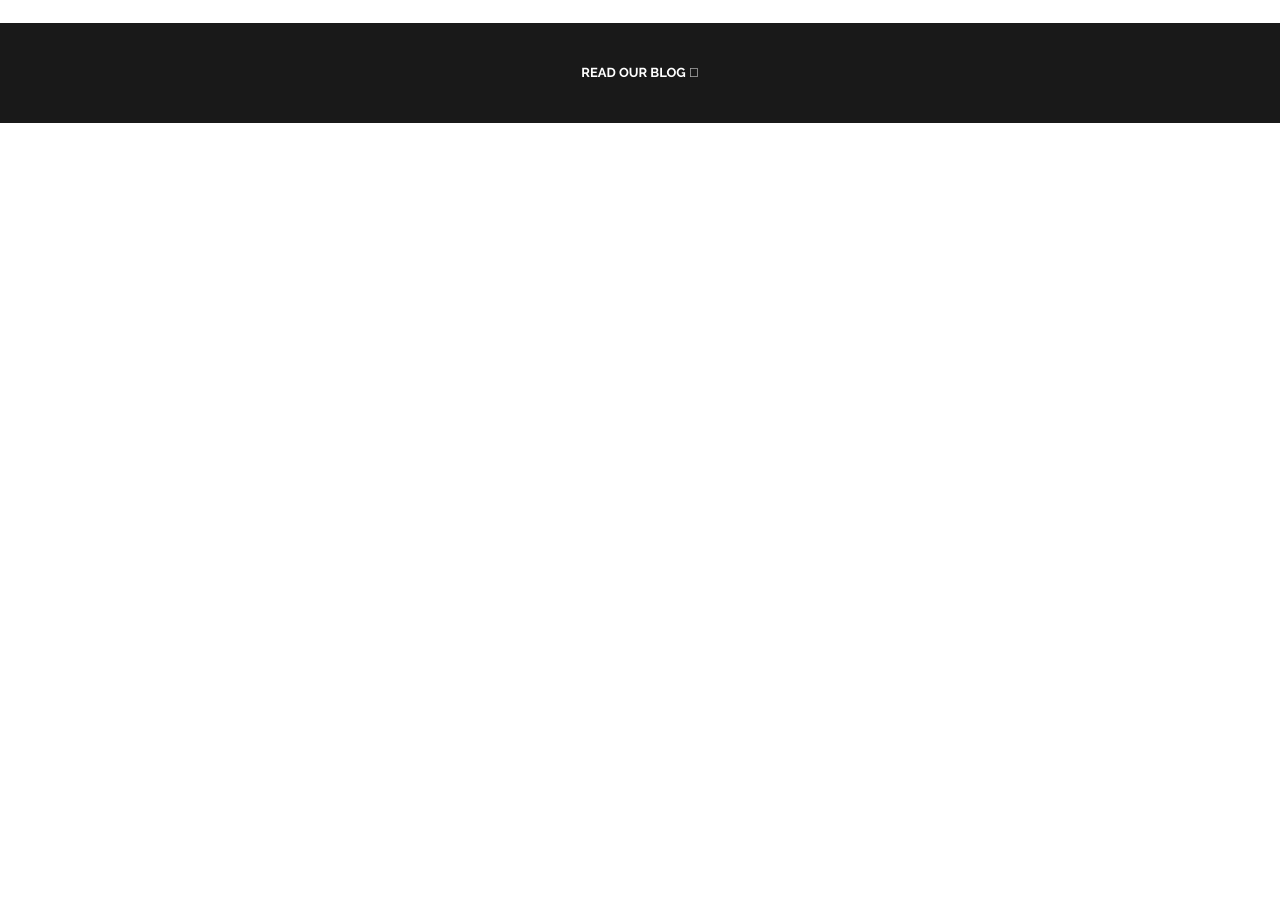
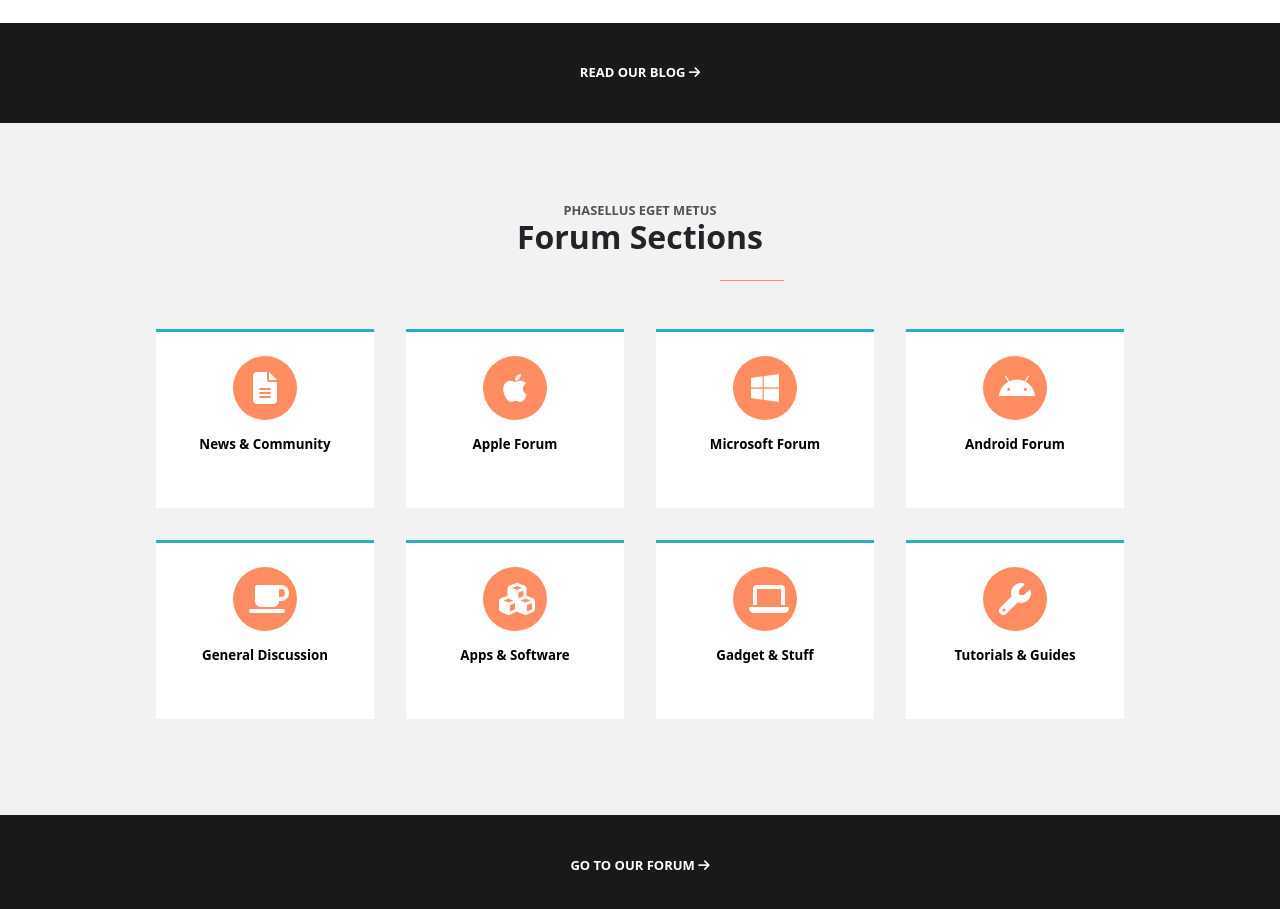
Before and after one commit to Michelazani/proj-html-vuejs, a Vue app: page / in a window 1280 px wide. Shown: the part 2840-3749 px from the top of the page. Before the commit the page ends 2963 px from the top, so only its background shows below. Built offline with nearby package versions, Linux system fonts and the light colour scheme.

Commit message:
inserimento article con testo e icone

```diff
--- a/index.html
+++ b/index.html
@@ -5,12 +5,13 @@
     <link rel="icon" type="image/svg+xml" href="/vite.svg" />
     <meta name="viewport" content="width=device-width, initial-scale=1.0" />
     <title>Forum</title>
-    <!-- fontawesome -->
-    <link rel="stylesheet" href="https://cdnjs.cloudflare.com/ajax/libs/font-awesome/6.5.1/css/all.min.css">
+
     <!-- font-family -->
     <link rel="preconnect" href="https://fonts.googleapis.com">
     <link rel="preconnect" href="https://fonts.gstatic.com" crossorigin>
     <link href="https://fonts.googleapis.com/css2?family=Raleway:wght@200;300;400;500;600;700;800&display=swap" rel="stylesheet">
+     <!-- fontawesome -->
+     <link rel="stylesheet" href="https://cdnjs.cloudflare.com/ajax/libs/font-awesome/6.5.1/css/all.min.css">
   </head>
   <body>
     <div id="app"></div>
--- a/src/components/AppMain.vue
+++ b/src/components/AppMain.vue
@@ -19,11 +19,11 @@ export default{
     4.ripeto 2
     5.div diviso in 2 (60-40% ish)
     6. 100% black con text
-    7.div.container, calc/4
+    7.div.container, calc/4 con flex
     8.ripeto 6
     9.bkg-img con text e btn
     10. input+btn  -->
-        <section>
+    <section>
         <div class="s-container">
             <h6>phasellus eget metus</h6>
             <h2>All the latest news</h2>
@@ -111,7 +111,48 @@ export default{
         </div>
         <article class="black-line">
             <h5>read our blog <span><i class="fa-solid fa-arrow-right"></i></span> </h5>
-
+        </article>
+        <div class=" forum-section">
+            <h6>phasellus eget metus</h6>
+            <h2>Forum Sections</h2>
+            <div class="line-bottom"></div>
+            <div class=" container d-flex flex-row flex-wrap">
+                <article class="sections news d-flex flex-column">
+                    <i class="fa-solid fa-file-lines justify-content-center" style="color: #ffffff;"></i>
+                    <h5><b>News & Community</b></h5>
+                </article>
+                <article class=" sections apple d-flex flex-column">
+                    <i class="fa-brands fa-apple" style="color: #ffffff;"></i>
+                    <h5><b>Apple Forum</b></h5>
+                </article>
+                <article class=" sections mictosoft d-flex flex-column">
+                    <i class="fa-brands fa-windows" style="color: #ffffff;"></i>
+                    <h5><b>Microsoft Forum</b></h5>
+                </article>
+                <article class=" sections android d-flex flex-column">
+                    <i class="fa-brands fa-android" style="color: #ffffff;"></i>
+                    <h5><b>Android Forum</b></h5>
+                </article>
+                <article class=" sections general d-flex flex-column">
+                    <i class="fa-solid fa-mug-saucer" style="color: #ffffff;"></i>
+                    <h5><b>General Discussion</b></h5>
+                </article>
+                <article class=" sections apps d-flex flex-column">
+                    <i class="fa-solid fa-cubes" style="color: #ffffff;"></i>
+                    <h5><b>Apps & Software</b></h5>
+                </article>
+                <article class=" sections gadgets d-flex flex-column">
+                    <i class="fa-solid fa-laptop" style="color: #ffffff;"></i>
+                    <h5><b>Gadget & Stuff</b></h5>
+                </article>
+                <article class=" sections tutorials d-flex flex-column">
+                    <i class="fa-solid fa-wrench" style="color: #ffffff;"></i>
+                    <h5><b>Tutorials & Guides</b></h5>
+                </article>
+            </div>
+        </div>
+        <article class="black-line">
+            <h5>go to our forum <span><i class="fa-solid fa-arrow-right"></i></span> </h5>
         </article>
     </section>
 
@@ -264,6 +305,39 @@ export default{
                 font-size: small;
             }
         }
+        div.forum-section{
+            background-color: $light-grey;
+            padding-bottom: 5rem;
+            i{
+                    background-color: $light-orange;
+                    padding: 1rem;
+                    font-size: 2rem;
+                    border-radius: 50%;
+                    width: 4rem;
+                    margin: 0 auto;
+                }
+                h5{
+                    margin: 1rem 0 2rem 0;
+                }
+            div.line-bottom{
+                left: 45rem;
+                margin-bottom: 2rem;
+            }
+            article.sections{
+                width: calc((100% /4) - 2rem);
+                margin: 1rem;
+                padding: 1.5rem;
+                display: flex;
+                flex-wrap: wrap;
+                background-color: white;
+                border-top: 3px solid $bluette;
+                h5,p{
+                color: black;
+                text-transform: inherit;
+                font-size: smaller;
+                }
+            }
+        }
     }
 
 </style>
--- a/src/style/general.scss
+++ b/src/style/general.scss
@@ -5,7 +5,10 @@
     margin: 0;
     padding: 0;
     box-sizing: border-box;
+}
+body{
     font-family: 'Raleway', sans-serif;
+
 }
 
 div.container{
```
